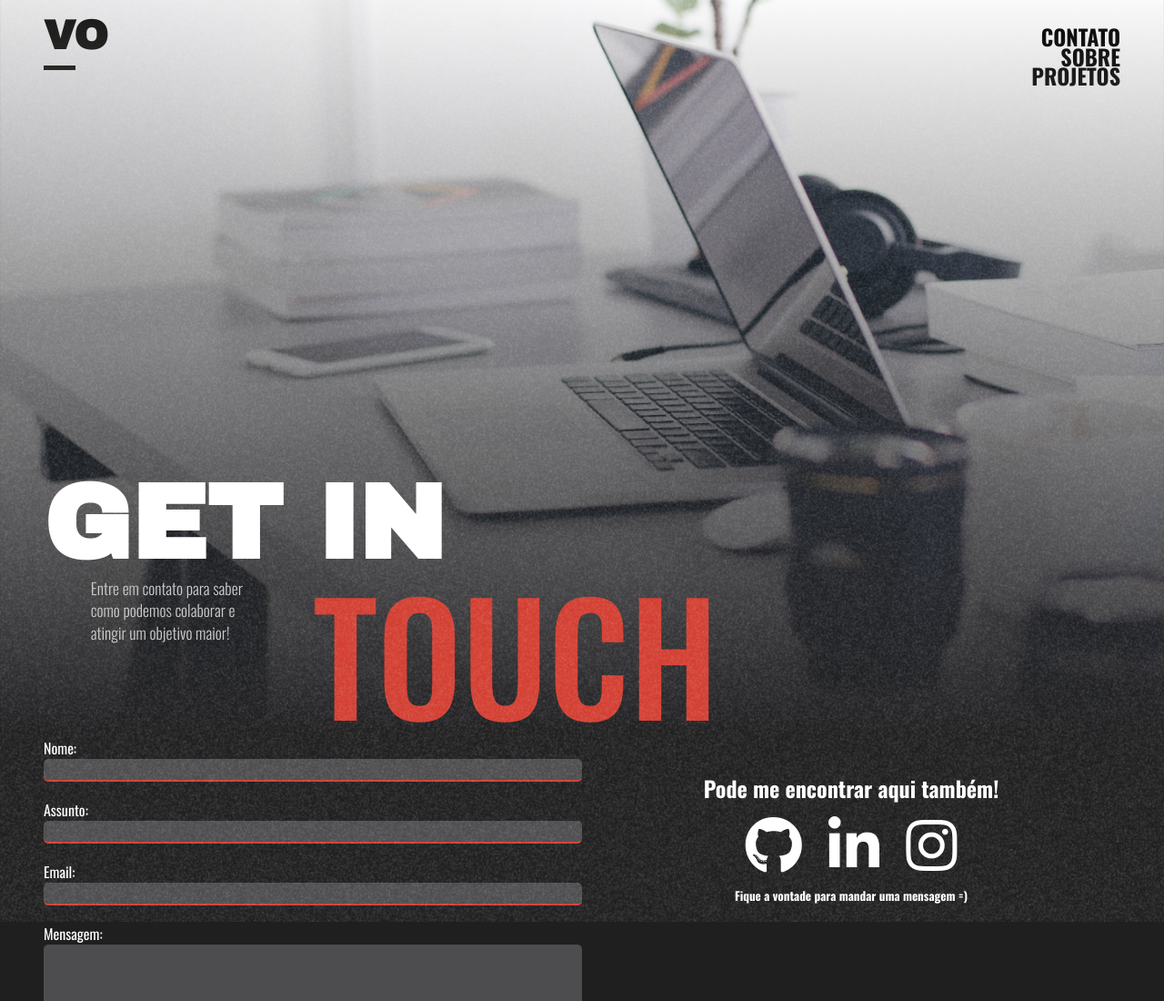
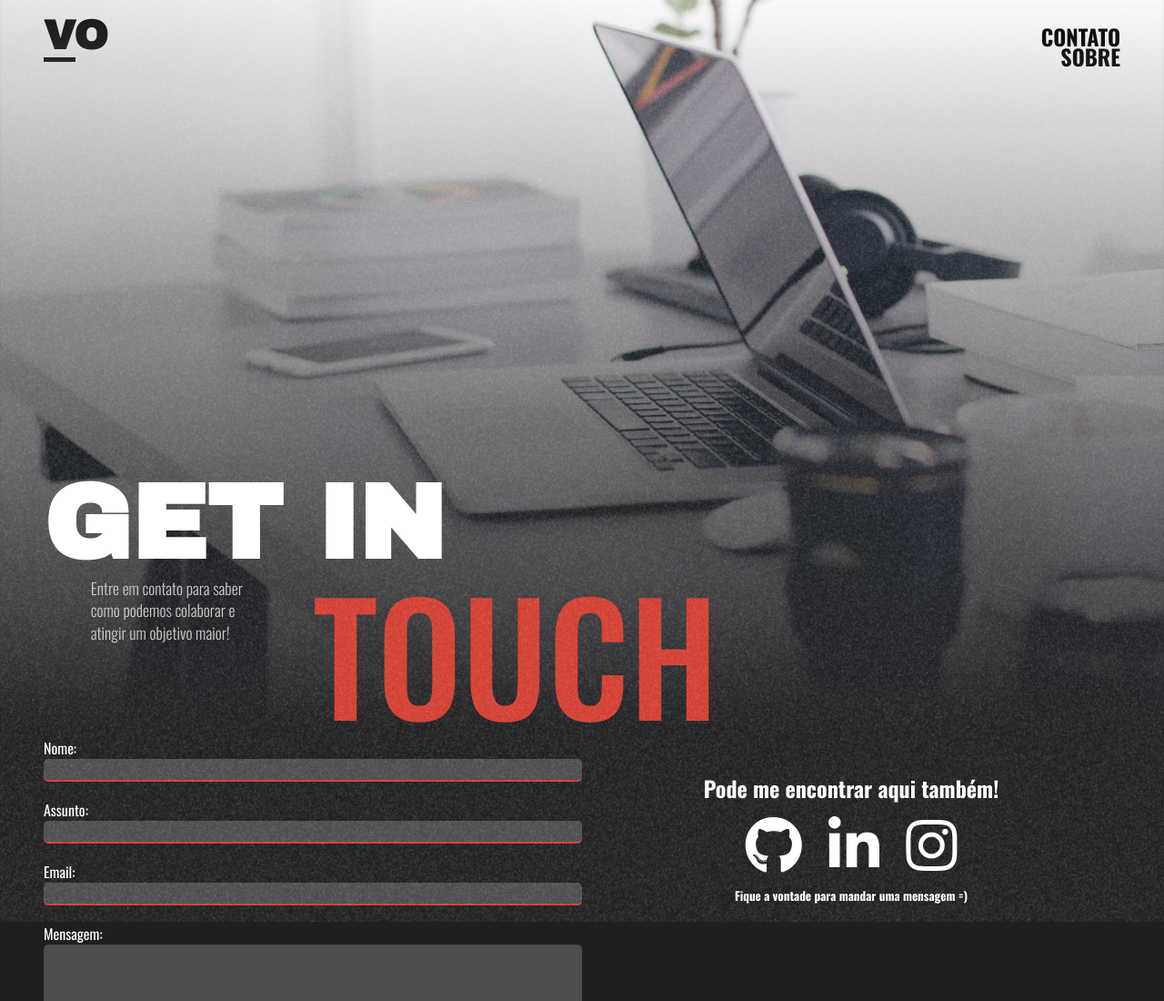
Before and after one commit to VinewZ/C8-Template, a website: page contact.html in a window 1280 px wide. Shown: the top 1100 px of the page at 91% size. Drawn offline with nearby package versions, Linux system fonts and the light colour scheme.

Commit message:
removed projects page-link

```diff
--- a/contact.html
+++ b/contact.html
@@ -42,7 +42,6 @@
             <ul class="navbar">
                 <li><a class="fade-on-click" href="./contact.html">CONTATO</a></li>
                 <li><a class="fade-on-click" href="">SOBRE</a></li>
-                <li><a class="fade-on-click" href="./projects.html">PROJETOS</a></li>
             </ul>
         </nav>
         <div class="header-wrap">
```
